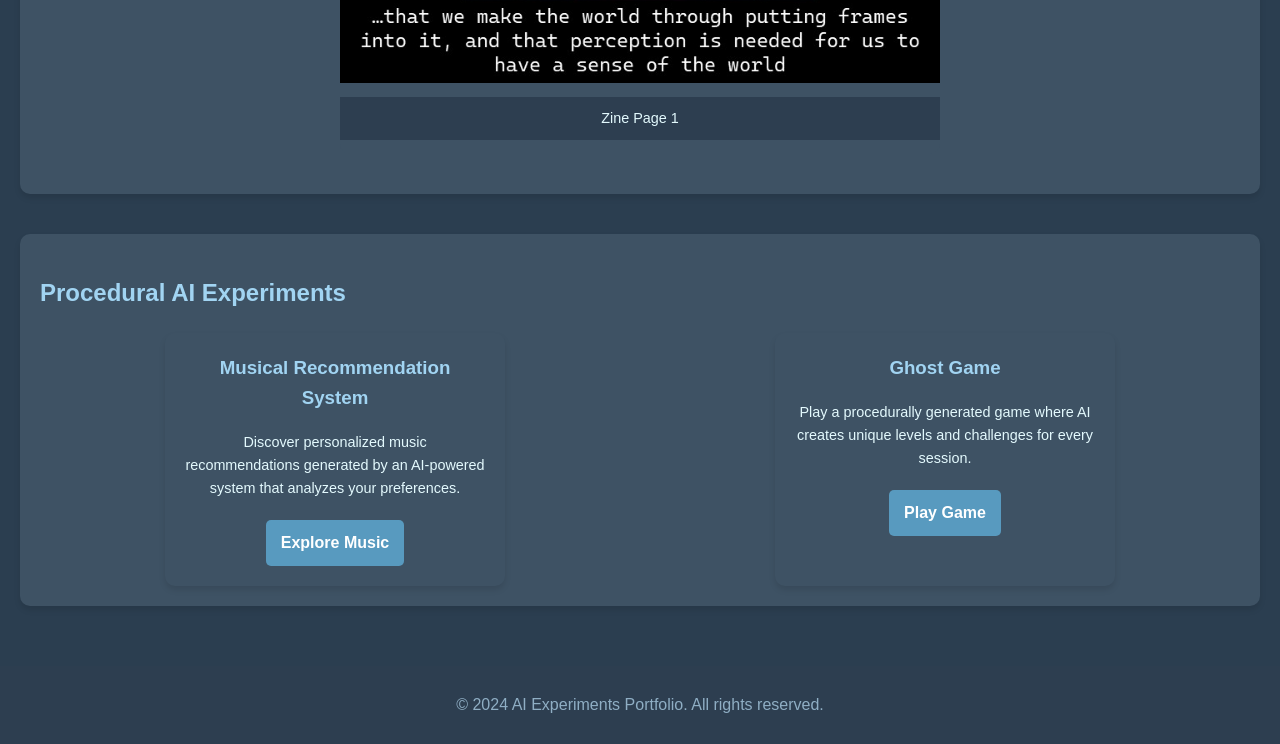
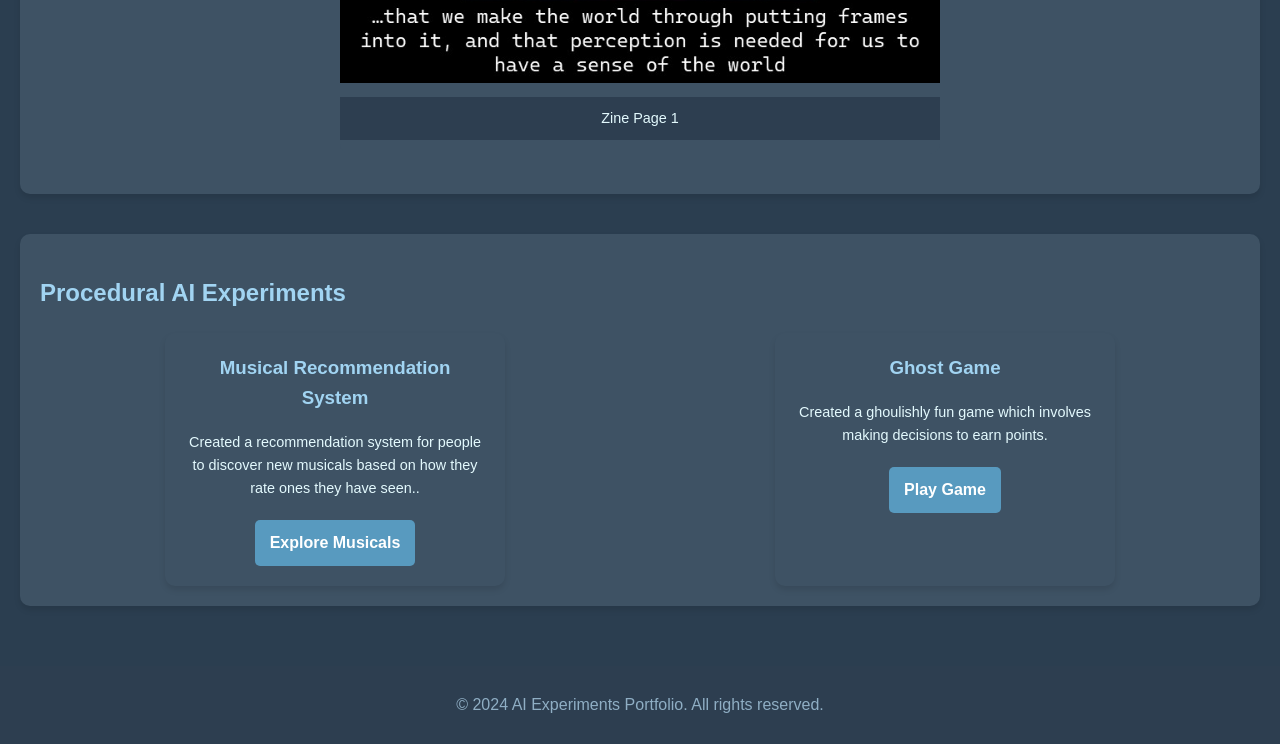
Before and after one commit to zirklea/AIClassPortfolio, a plain HTML site: page index.html in a window 1280 px wide. Shown: the part 1850-2594 px from the top of the page. Drawn offline with Linux system fonts and the light colour scheme.

Commit message:
captions

```diff
--- a/index.html
+++ b/index.html
@@ -102,12 +102,12 @@
             <div class="card-container">
                 <div class="card">
                     <h3>Musical Recommendation System</h3>
-                    <p>Discover personalized music recommendations generated by an AI-powered system that analyzes your preferences.</p>
-                    <a href="https://zirklea.github.io/Musicals/" class="button">Explore Music</a>
+                    <p>Created a recommendation system for people to discover new musicals based on how they rate ones they have seen..</p>
+                    <a href="https://zirklea.github.io/Musicals/" class="button">Explore Musicals</a>
                 </div>
                 <div class="card">
                     <h3>Ghost Game</h3>
-                    <p>Play a procedurally generated game where AI creates unique levels and challenges for every session.</p>
+                    <p>Created a ghoulishly fun game which involves making decisions to earn points.</p>
                     <a href="GhostGame/index.html" class="button">Play Game</a>
                 </div>
             </div>
```
